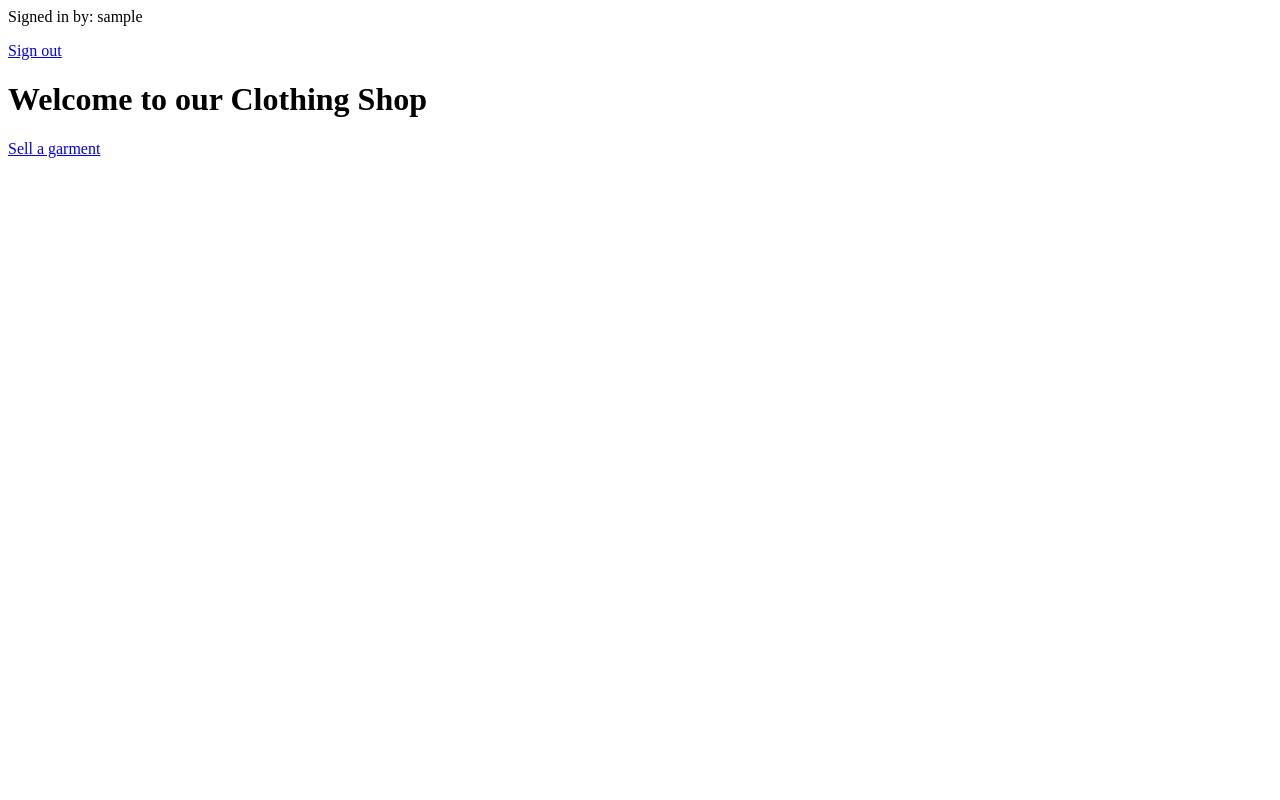
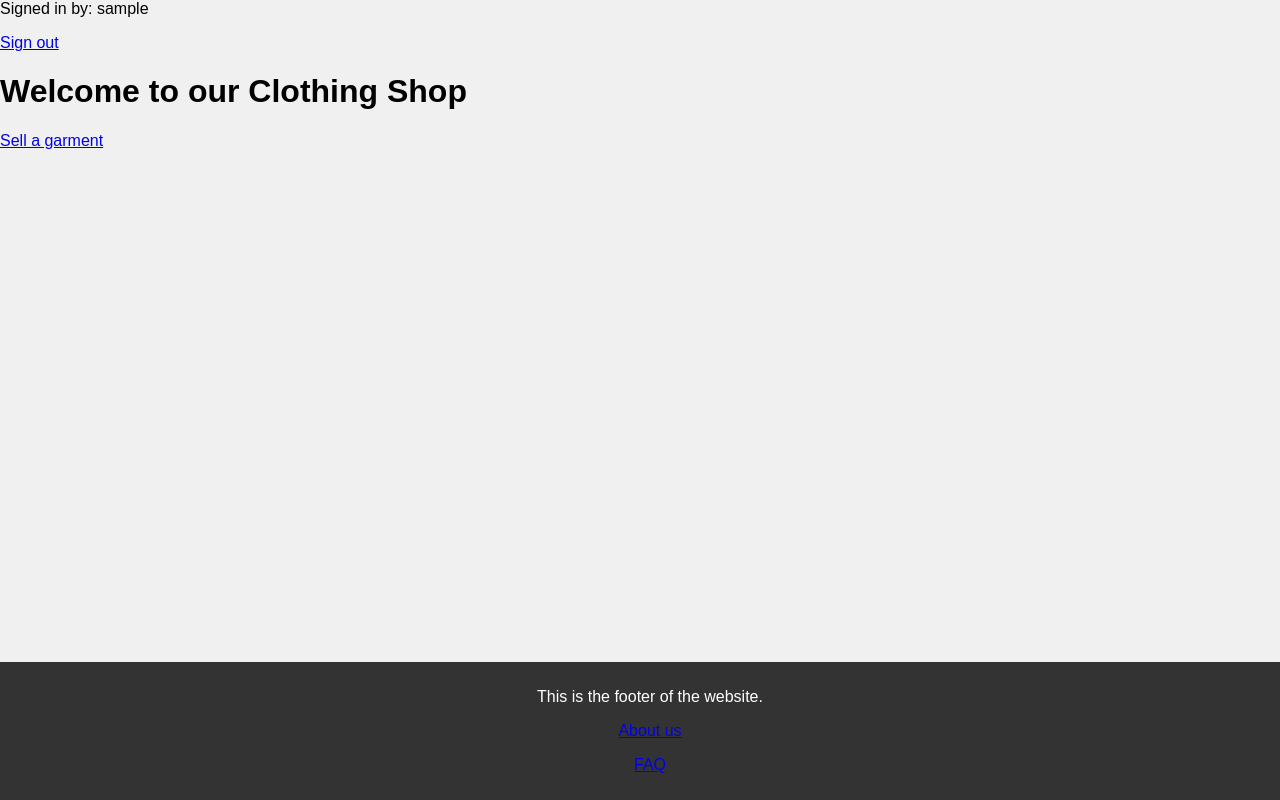
Before and after one commit to rigozu9/Vaatekauppasovellus, a Flask app: page / in a window 1280 px wide. Run offline with Flask 3, Linux system fonts and the light colour scheme; the visitor is signed in with stand-in values (Sample User, id 1); data that the repository does not hold is empty.

Commit message:
added new routes, footer, about us, faq and css file

```diff
--- a/routes.py
+++ b/routes.py
@@ -28,3 +28,11 @@ def login_route():
 @app.route("/logout")
 def logout_route():
     return logout()
+
+@app.route("/about")
+def about():
+    return render_template("about.html")
+
+@app.route("/faq")
+def faq():
+    return render_template("faq.html")
--- /dev/null
+++ b/static/styles.css
@@ -0,0 +1,24 @@
+/* styles.css */
+body {
+    font-family: Arial, sans-serif;
+    background-color: #f0f0f0;
+    margin: 0;
+    padding: 0;
+}
+
+header {
+    background-color: #333;
+    color: #fff;
+    padding: 10px;
+    text-align: center;
+}
+
+footer {
+    background-color: #333;
+    color: #fff;
+    padding: 10px;
+    text-align: center;
+    position: fixed;
+    bottom: 0;
+    width: 100%;
+}
--- /dev/null
+++ b/templates/about.html
@@ -0,0 +1,4 @@
+<p>Lorem ipsum dolor sit amet, consectetur adipiscing elit. Integer euismod eros ac quam accumsan, sit amet aliquet lacus commodo. Fusce commodo efficitur magna,</p>
+<p>Lorem ipsum dolor sit amet, consectetur adipiscing elit. Integer euismod eros ac quam accumsan,</p>
+<p>sit amet aliquet lacus commodo. Fusce commodo efficitur magna, nec tincidunt magna laoreet sed.</p>
+<p>Pellentesque habitant morbi tristique senectus et netus et malesuada fames ac turpis egestas. Vestibulum ante ipsum primis in faucibus orci luctus et ultrices posuere cubilia curae; Sed ut malesuada est. Vivamus ultrices, libero nec fermentum aliquet, risus dui feugiat dolor, eget egestas quam augue nec lorem. Mauris bibendum convallis justo, vel tincidunt libero convallis in. Donec semper est in odio sollicitudin, eget ultrices metus mattis.</p>
--- /dev/null
+++ b/templates/faq.html
@@ -0,0 +1,4 @@
+<p>Lorem ipsum dolor sit amet, consectetur adipiscing elit. Integer euismod eros ac quam accumsan, sit amet aliquet lacus commodo. Fusce commodo efficitur magna,</p>
+<p>Lorem ipsum dolor sit amet, consectetur adipiscing elit. Integer euismod eros ac quam accumsan,</p>
+<p>sit amet aliquet lacus commodo. Fusce commodo efficitur magna, nec tincidunt magna laoreet sed.</p>
+<p>Pellentesque habitant morbi tristique senectus et netus et malesuada fames ac turpis egestas. Vestibulum ante ipsum primis in faucibus orci luctus et ultrices posuere cubilia curae; Sed ut malesuada est. Vivamus ultrices, libero nec fermentum aliquet, risus dui feugiat dolor, eget egestas quam augue nec lorem. Mauris bibendum convallis justo, vel tincidunt libero convallis in. Donec semper est in odio sollicitudin, eget ultrices metus mattis.</p>
--- /dev/null
+++ b/templates/footer.html
@@ -0,0 +1,5 @@
+<footer>
+    <p>This is the footer of the website.</p>
+    <a href="/about">About us</a>
+    <p><a href="/FAQ">FAQ</a></p>
+</footer>
--- a/templates/index.html
+++ b/templates/index.html
@@ -7,6 +7,7 @@
         <meta charset="UTF-8">
         <meta name="viewport" content="width=device-width, initial-scale=1.0">
         <title>Clothing Shop</title>
+        <link rel="stylesheet" href="{{ url_for('static', filename='styles.css') }}">
     </head>
     <body>
         <h1>Welcome to our Clothing Shop</h1>
@@ -28,3 +29,4 @@
     </form>
     <p>No account? <a href="/register">Register here</a></p>
 {% endif %}
+{% include 'footer.html' %}
```
